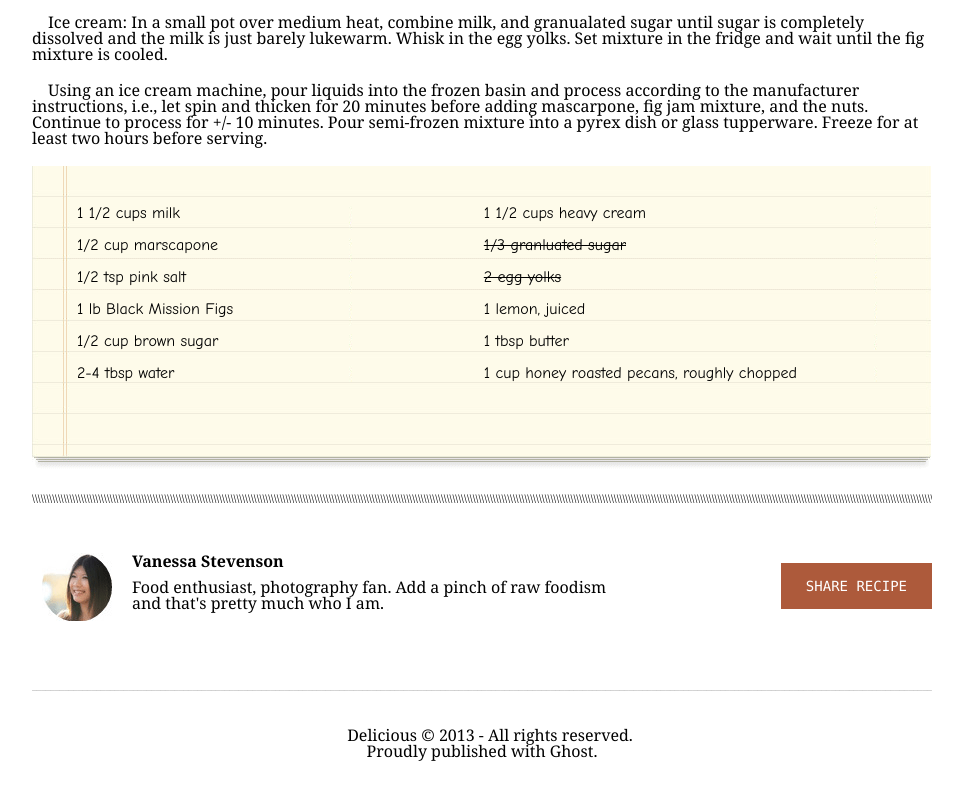
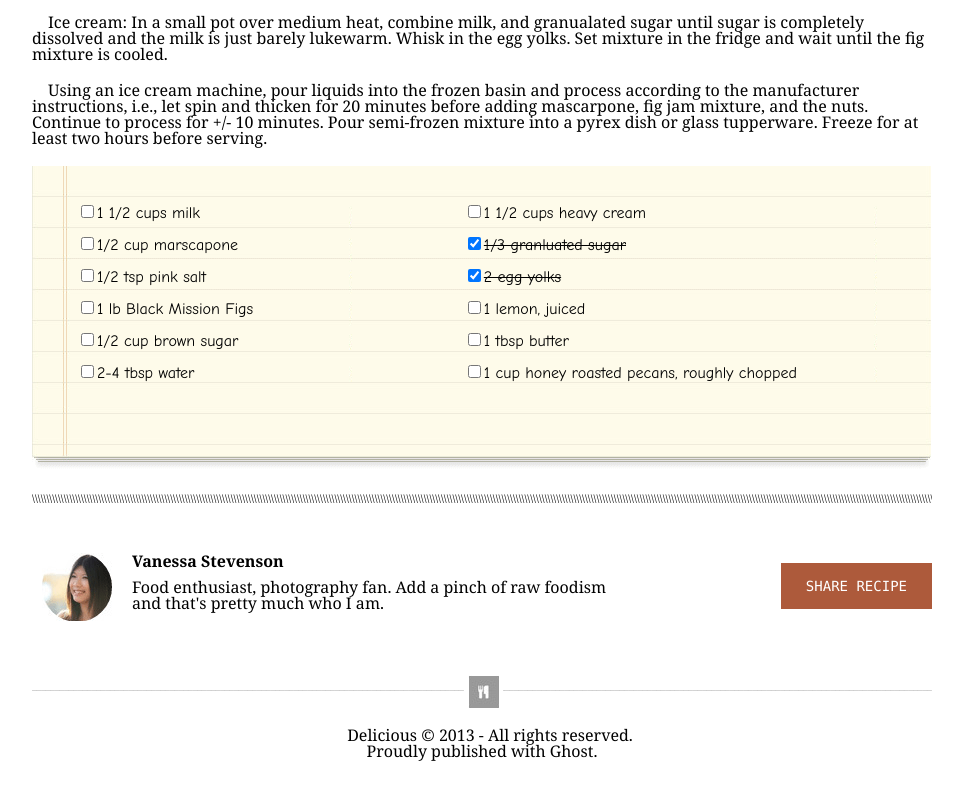
Before and after one commit to aimurphyii/chocolatepizza, a plain HTML site: page index.html in a window 1280 px wide. Shown: the part 866-1666 px from the top of the page, without its empty margins (158-1121 px from the left). Drawn offline with Linux system fonts and the light colour scheme.

Commit message:
i fixed it all... the img the buttons all the things

```diff
--- a/css/style.css
+++ b/css/style.css
@@ -124,7 +124,9 @@ button:hover{
   overflow: hidden;
   font-size: x-small;
   text-indent: 0;
-  margin-top: 20px
+  margin-top: 20px;
+  position: relative;
+  z-index: -1;
 }
 #copyr{
   text-align: center;
@@ -133,7 +135,10 @@ button:hover{
   clear:both;
 }
 #shithead{
-  position: absolute;
-  bottom: -357%;
-  left: 48%;
+  border: 4px solid white;
+  position: relative;
+  z-index: 1;
+  float: left;
+  margin-top: -20px;
+  margin-left: 48%;
 }
--- a/index.html
+++ b/index.html
@@ -64,21 +64,21 @@
       <img class="bg" src="img/list-bg.png" />
       <section class="recipe">
         <ul class="left">
-          <li>1 1/2 cups milk</li>
-          <li>1/2 cup marscapone</li>
-          <li>1/2 tsp pink salt</li>
-          <li>1 lb Black Mission Figs</li>
-          <li>1/2 cup brown sugar</li>
-          <li>2-4 tbsp water</li>
+          <li><input type="checkbox">1 1/2 cups milk</li>
+          <li><input type="checkbox">1/2 cup marscapone</li>
+          <li><input type="checkbox">1/2 tsp pink salt</li>
+          <li><input type="checkbox">1 lb Black Mission Figs</li>
+          <li><input type="checkbox">1/2 cup brown sugar</li>
+          <li><input type="checkbox">2-4 tbsp water</li>
         </ul>
 
         <ul class="right">
-          <li>1 1/2 cups heavy cream</li>
-          <li><s>1/3 granluated sugar</s></li>
-          <li><s>2 egg yolks</s></li>
-          <li>1 lemon, juiced</li>
-          <li>1 tbsp butter</li>
-          <li>1 cup honey roasted pecans, roughly chopped</li>
+          <li><input type="checkbox">1 1/2 cups heavy cream</li>
+          <li><input type="checkbox" checked><s>1/3 granluated sugar</s></li>
+          <li><input type="checkbox" checked><s>2 egg yolks</s></li>
+          <li><input type="checkbox">1 lemon, juiced</li>
+          <li><input type="checkbox">1 tbsp butter</li>
+          <li><input type="checkbox">1 cup honey roasted pecans, roughly chopped</li>
         </ul>
       </section>
     </div>
```
